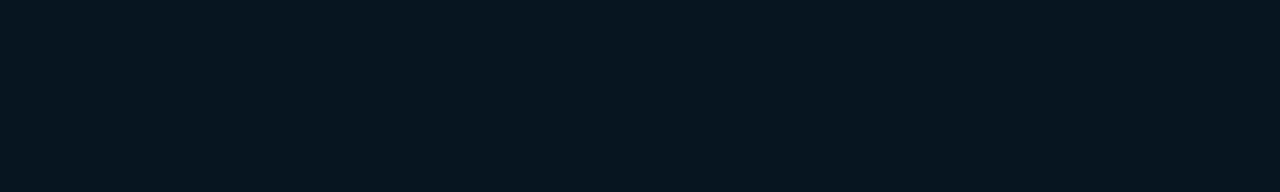
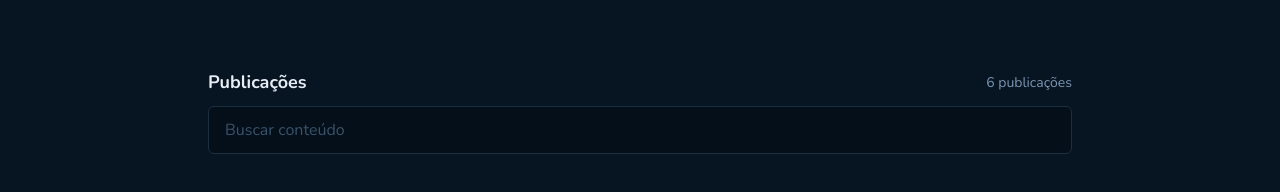
Before and after one commit to Dynylson/github-blog, a React (Vite) app: page / in a window 1280 px wide. Shown: the part 426-618 px from the top of the page. Built offline with nearby package versions, Linux system fonts and the light colour scheme; no server answers.

Commit message:
feat: Search component

```diff
--- a/src/pages/Home/components/Profile/index.tsx
+++ b/src/pages/Home/components/Profile/index.tsx
@@ -33,8 +33,6 @@
     fetchGithubUserData("Dynylson");
   }, []);
 
-  console.log(userData);
-
   return (
     <ProfileContainer>
       <ProfileDataContainer>
--- /dev/null
+++ b/src/pages/Home/components/Search/index.tsx
@@ -0,0 +1,15 @@
+import { SearchContainer, SearchForm } from "./styles";
+
+export function Search() {
+  return (
+    <SearchContainer>
+      <div className='posts'>
+        <h2>Publicações</h2>
+        <p>6 publicações</p>
+      </div>
+      <SearchForm>
+        <input type='text' placeholder='Buscar conteúdo' />
+      </SearchForm>
+    </SearchContainer>
+  );
+}
--- /dev/null
+++ b/src/pages/Home/components/Search/styles.ts
@@ -0,0 +1,46 @@
+import styled from "styled-components";
+
+export const SearchContainer = styled.div`
+  display: flex;
+  flex-direction: column;
+  margin-top: 4.5rem;
+
+  .posts {
+    display: flex;
+    justify-content: space-between;
+    align-items: center;
+    margin-bottom: 0.75rem;
+
+    h2 {
+      font-size: 1.125rem;
+      font-weight: bold;
+    }
+
+    p {
+      color: ${(props) => props.theme["gray-500"]};
+      font-size: 0.875rem;
+    }
+  }
+`;
+
+export const SearchForm = styled.form`
+  display: flex;
+
+  input {
+    flex: 1;
+    padding: 0.75rem 1rem;
+    color: ${(props) => props.theme["gray-700"]};
+    background: ${(props) => props.theme["black-700"]};
+    border: 0;
+    border-radius: 6px;
+    border: 1px solid ${(props) => props.theme["gray-900"]};
+  }
+
+  input:focus {
+    outline: 1px solid ${(props) => props.theme["blue-100"]};
+  }
+
+  input::placeholder {
+    color: ${(props) => props.theme["gray-700"]};
+  }
+`;
--- a/src/pages/Home/index.tsx
+++ b/src/pages/Home/index.tsx
@@ -1,10 +1,12 @@
 import { Profile } from "./components/Profile";
+import { Search } from "./components/Search";
 import { HomeContainer } from "./styles";
 
 export function Home() {
   return (
     <HomeContainer>
       <Profile />
+      <Search />
     </HomeContainer>
   );
 }
```
